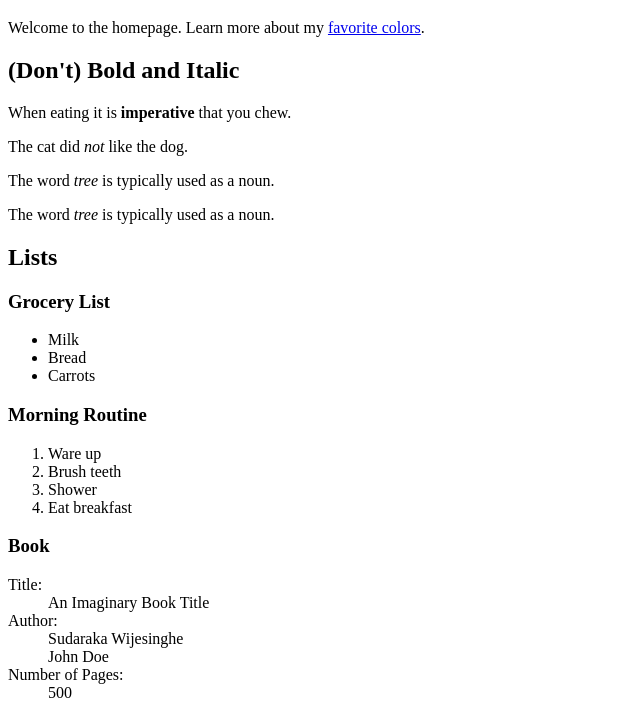
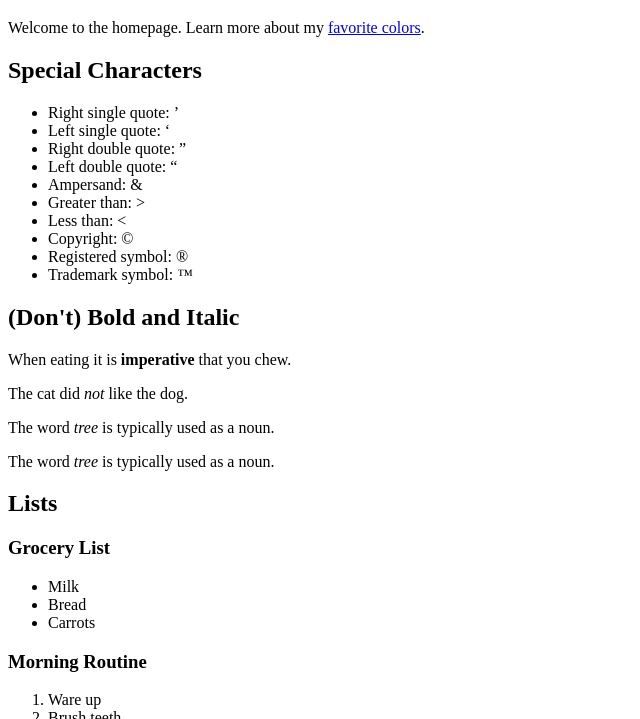
Before and after one commit to sudaraka/udemy-html-css, a plain HTML site: page index.html in a window 1280 px wide. Shown: the part 61-780 px from the top of the page, without its empty margins (0-640 px from the left). Drawn offline with Linux system fonts and the light colour scheme.

Commit message:
Special characters

```diff
--- a/index.html
+++ b/index.html
@@ -9,6 +9,20 @@
   <body>
     <h1>Homepage</h1>
     <p>Welcome to the homepage. Learn more about my <a href="favorite-colors.html">favorite colors</a>.</p>
+
+    <h2>Special Characters</h2>
+    <ul>
+      <li>Right single quote: &rsquo;</li>
+      <li>Left single quote: &lsquo;</li>
+      <li>Right double quote: &rdquo;</li>
+      <li>Left double quote: &ldquo;</li>
+      <li>Ampersand: &amp;</li>
+      <li>Greater than: &gt;</li>
+      <li>Less than: &lt;</li>
+      <li>Copyright: &copy;</li>
+      <li>Registered symbol: &reg;</li>
+      <li>Trademark symbol: &trade;</li>
+    </ul>
 
     <h2>(Don't) Bold and Italic</h2>
     <p>When eating it is <strong>imperative</strong> that you chew.</p>
```
